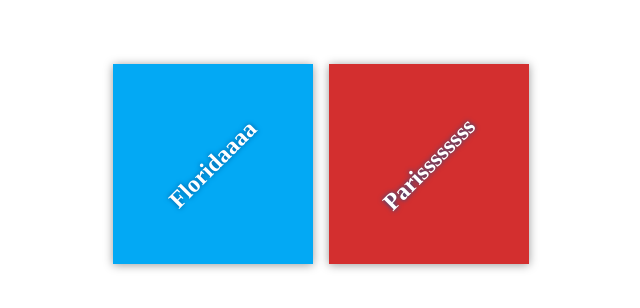
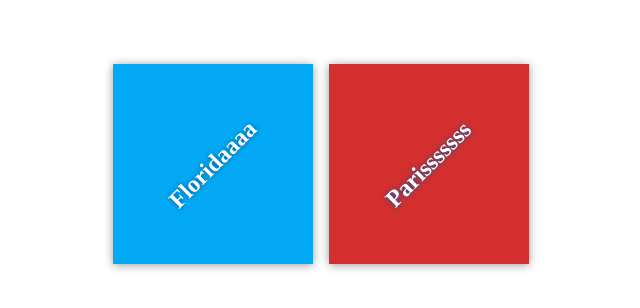
Before and after one commit to nidaaaldj/my-travel-plans, a plain HTML site: page index.html in a window 1280 px wide. Shown: the part 236-544 px from the top of the page, 319-959 px from the left. Drawn offline with Linux system fonts and the light colour scheme.

Commit message:
new change

```diff
--- a/index.html
+++ b/index.html
@@ -15,7 +15,7 @@
             </div>
 
             <div class="destination" id="paris">
-                <h2>Parissssssss</h2>
+                <h2>Parisssssss</h2>
             </div>
         </div>
     </div>
```
